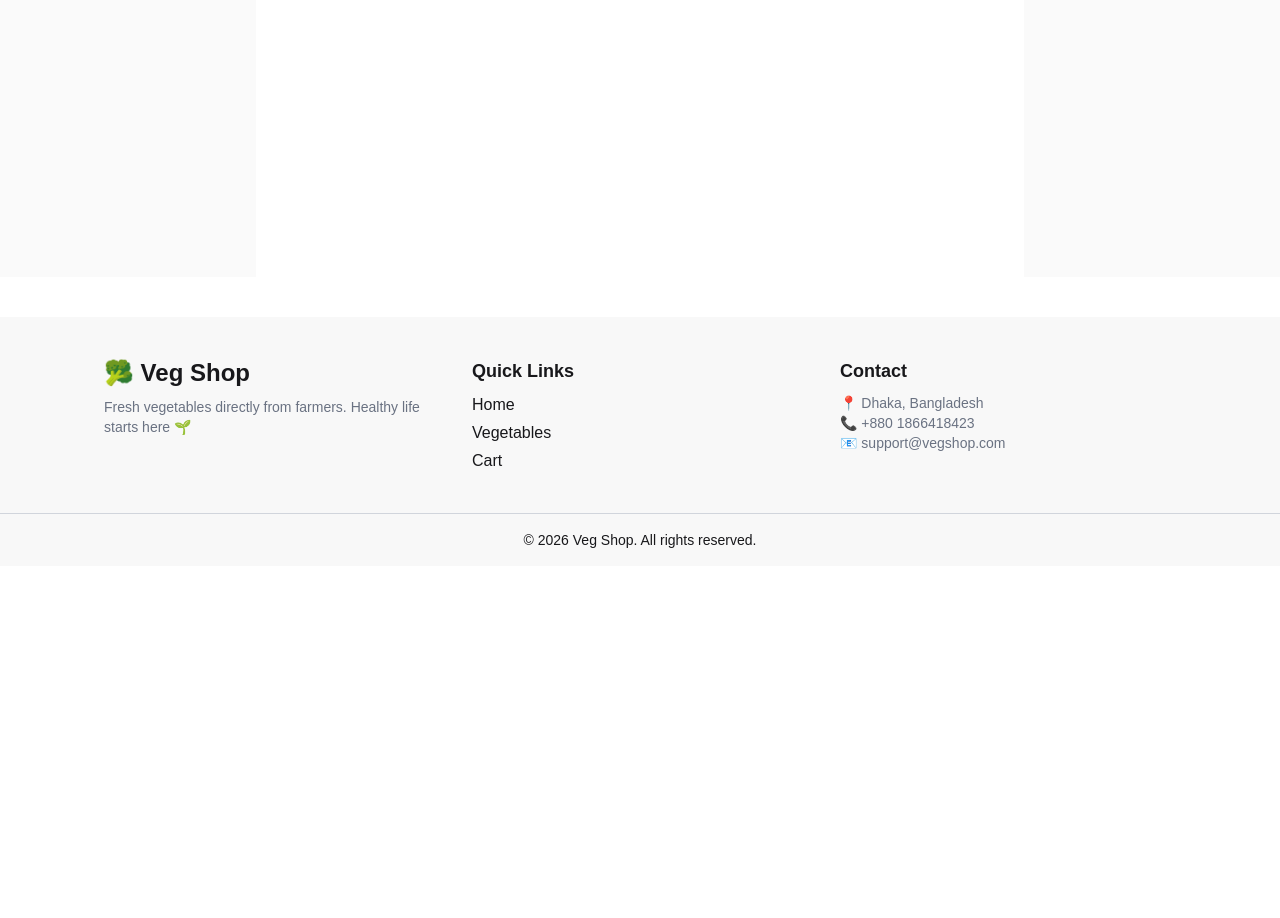
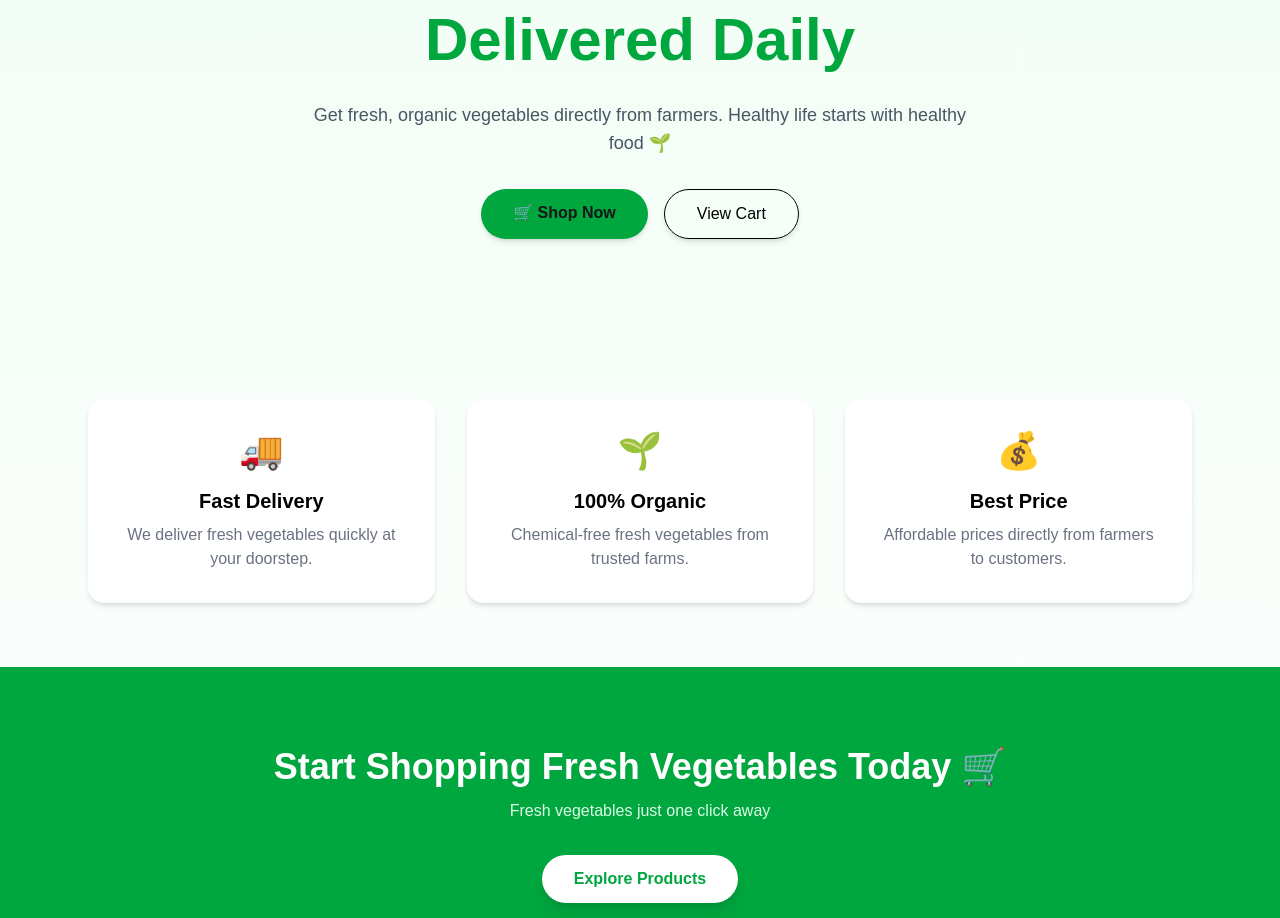
Before and after one commit to Mamun123123123/Vegetables_Website, a Next.js app: page / in a window 1280 px wide. Shown: the part 234-1152 px from the top of the page. Before the commit the page ends 800 px from the top, so only its background shows below. Built offline with nearby package versions, Linux system fonts and the light colour scheme.

Commit message:
cart section and home page

```diff
--- /dev/null
+++ b/src/app/cart/page.jsx
@@ -0,0 +1,112 @@
+"use client"
+
+import { useEffect, useState } from "react"
+import toast, { Toaster } from "react-hot-toast"
+
+export default function CartPage() {
+  const [cart, setCart] = useState([])
+
+
+  useEffect(() => {
+    const data = JSON.parse(localStorage.getItem("cart")) || []
+    setCart(data)
+  }, [])
+
+
+  const handleRemove = (id) => {
+    const updatedCart = cart.filter((item) => item.id !== id)
+    setCart(updatedCart)
+    localStorage.setItem("cart", JSON.stringify(updatedCart))
+    toast.success("Item removed 🗑")
+  }
+
+
+  const handleProceed = () => {
+    if (cart.length === 0) {
+      toast.error("Cart is empty 😢")
+      return
+    }
+
+    const confirm = window.confirm("Do you want to place order?")
+    if (!confirm) return
+
+    setCart([])
+    localStorage.removeItem("cart")
+
+    toast.success("Order placed 🚀 Cart cleared!")
+  }
+
+
+  const total = cart.reduce((sum, item) => sum + Number(item.price), 0)
+
+  return (
+    <div className="min-h-screen bg-gradient-to-b from-gray-50 to-white px-4 py-10">
+      <Toaster position="top-right" />
+
+      <div className="max-w-4xl mx-auto">
+
+
+        <div className="flex flex-col sm:flex-row sm:items-center sm:justify-between mb-8">
+          <h1 className="text-3xl font-bold text-black">🛒 Shopping Cart</h1>
+
+          <div className="mt-3 sm:mt-0 text-lg font-semibold text-gray-700">
+            Total: <span className="text-black">${total}</span>
+          </div>
+        </div>
+
+
+        {cart.length === 0 ? (
+          <div className="text-center py-20">
+            <p className="text-gray-500 text-lg">Your cart is empty 😢</p>
+          </div>
+        ) : (
+          <>
+
+            <div className="space-y-4">
+              {cart.map((item) => (
+                <div
+                  key={item.id}
+                  className="flex flex-col sm:flex-row sm:items-center sm:justify-between gap-4 bg-white border rounded-2xl p-4 shadow-sm hover:shadow-md transition"
+                >
+
+                  <div className="flex items-center gap-4">
+                    <img
+                      src={item.image}
+                      alt={item.name}
+                      className="w-16 h-16 rounded-xl object-cover border"
+                    />
+
+                    <div>
+                      <h2 className="text-lg font-semibold">{item.name}</h2>
+                      <p className="text-gray-500 text-sm">
+                        Price: ${item.price}
+                      </p>
+                    </div>
+                  </div>
+
+
+                  <button
+                    onClick={() => handleRemove(item.id)}
+                    className="bg-red-500 hover:bg-red-600 text-white px-4 py-2 rounded-xl text-sm w-full sm:w-auto"
+                  >
+                    Remove
+                  </button>
+                </div>
+              ))}
+            </div>
+
+
+            <div className="mt-10 flex flex-col sm:flex-row gap-3 sm:justify-end">
+              <button
+                onClick={handleProceed}
+                className="bg-black text-white px-6 py-3 rounded-xl font-semibold hover:bg-gray-800 transition w-full sm:w-auto"
+              >
+                Proceed to Checkout
+              </button>
+            </div>
+          </>
+        )}
+      </div>
+    </div>
+  )
+}
--- a/src/app/layout.js
+++ b/src/app/layout.js
@@ -3,6 +3,7 @@ import "./globals.css";
 import Navbar from "@/component/Navbar";
 import { Toaster } from "react-hot-toast"
 import Footer from "@/footer/Footer";
+import { CartProvider } from "@/context/CartContext";
 
 const geistSans = Geist({
   variable: "--font-geist-sans",
@@ -27,8 +28,10 @@ export default function RootLayout({ children }) {
     >
       <body className="min-h-full flex flex-col">
         <Navbar />
-        {children}
-        <Toaster position="top-right" />
+         <CartProvider>
+          {children}
+        </CartProvider>
+        <Toaster position="top-right 2000" />
         <Footer />
 
         </body>
--- a/src/app/page.js
+++ b/src/app/page.js
@@ -1,11 +1,87 @@
+import Link from "next/link"
+
+const Home = () => {
+  return (
+    <div className="min-h-screen bg-gradient-to-b from-green-50 to-white">
 
 
-export default function Home() {
-  return (
-    <div className="flex flex-col flex-1 items-center justify-center bg-zinc-50 font-sans">
-      <main className="flex flex-1 w-full max-w-3xl flex-col items-center justify-between py-32 px-16 bg-white  sm:items-start">
+      <section className="text-center py-24 px-4">
+        <h1 className="text-4xl md:text-6xl font-extrabold text-gray-800 leading-tight">
+          🥦 Fresh Vegetables <br />
+          <span className="text-green-600">Delivered Daily</span>
+        </h1>
 
-      </main>
+        <p className="mt-6 text-gray-600 max-w-2xl mx-auto text-lg">
+          Get fresh, organic vegetables directly from farmers.
+          Healthy life starts with healthy food 🌱
+        </p>
+
+        <div className="mt-8 flex justify-center gap-4 flex-wrap">
+          <Link
+            href="/products"
+            className="bg-green-600 hover:bg-green-700  px-8 py-3 rounded-full font-semibold shadow-md transition"
+          >
+            🛒 Shop Now
+          </Link>
+
+          <Link
+            href="/cart"
+            className=" border px-8 py-3 rounded-full text-black shadow-md transition"
+          >
+            View Cart
+          </Link>
+        </div>
+      </section>
+
+
+      <section className="max-w-6xl mx-auto py-16 px-6 grid md:grid-cols-3 gap-8">
+
+        <div className="p-8 bg-white rounded-2xl shadow-md hover:shadow-xl transition text-center">
+          <div className="text-4xl">🚚</div>
+          <h3 className="text-xl font-bold mt-4 text-black">Fast Delivery</h3>
+          <p className="text-gray-500 mt-2">
+            We deliver fresh vegetables quickly at your doorstep.
+          </p>
+        </div>
+
+        <div className="p-8 bg-white rounded-2xl shadow-md hover:shadow-xl transition text-center">
+          <div className="text-4xl">🌱</div>
+          <h3 className="text-xl text-black font-bold mt-4">100% Organic</h3>
+          <p className="text-gray-500 mt-2">
+            Chemical-free fresh vegetables from trusted farms.
+          </p>
+        </div>
+
+        <div className="p-8 bg-white rounded-2xl shadow-md hover:shadow-xl transition text-center">
+          <div className="text-4xl">💰</div>
+          <h3 className="text-xl font-bold text-black mt-4">Best Price</h3>
+          <p className="text-gray-500 mt-2">
+            Affordable prices directly from farmers to customers.
+          </p>
+        </div>
+
+      </section>
+
+
+      <section className="bg-green-600 text-white text-center py-20 px-4">
+        <h2 className="text-3xl md:text-4xl font-bold">
+          Start Shopping Fresh Vegetables Today 🛒
+        </h2>
+
+        <p className="mt-3 text-green-100">
+          Fresh vegetables just one click away
+        </p>
+
+        <Link
+          href="/products"
+          className="mt-8 inline-block bg-white text-green-600 px-8 py-3 rounded-full font-bold shadow-lg hover:scale-105 transition"
+        >
+          Explore Products
+        </Link>
+      </section>
+
     </div>
-  );
+  )
 }
+
+export default Home
--- a/src/app/products/[id]/page.jsx
+++ b/src/app/products/[id]/page.jsx
@@ -4,6 +4,31 @@ import Link from "next/link"
 import toast from "react-hot-toast"
 
 export default async function ProductDetails({ params }) {
+
+  const handleAddToCart = () => {
+    const existingCart = JSON.parse(localStorage.getItem("cart")) || []
+
+    const newItem = {
+      id: product.id,
+      name: product.name,
+      price: product.price,
+      image: product.image,
+      quantity: 1,
+    }
+
+    const alreadyExists = existingCart.find((item) => item.id === product.id)
+
+    if (alreadyExists) {
+      toast.error("Already in cart!")
+      return
+    }
+
+    const updatedCart = [...existingCart, newItem]
+    localStorage.setItem("cart", JSON.stringify(updatedCart))
+
+    toast.success("🛒 Added to cart successfully!")
+  }
+
   const { id } = await params
 
   const product = vegetables.find((v) => v.id === Number(id))
@@ -76,7 +101,7 @@ export default async function ProductDetails({ params }) {
 
           <div className="mt-8 flex gap-3">
             <button
-              onClick={() => toast.success("🛒 Added to cart successfully!")}
+              onClick={handleAddToCart}
               className="flex-1 bg-green-600 hover:bg-green-700 text-white py-3 rounded-xl font-semibold transition"
             >
               🛒 Add to Cart
--- a/src/app/products/page.jsx
+++ b/src/app/products/page.jsx
@@ -3,7 +3,6 @@
 import { useState } from "react"
 import { vegetables } from "@/data/vegetables"
 import Link from "next/link"
-import Image from "next/image"
 
 const Product = () => {
   const [selectedCategory, setSelectedCategory] = useState("All")
@@ -34,8 +33,7 @@ const Product = () => {
           <button
             key={cat}
             onClick={() => setSelectedCategory(cat)}
-            className={`px-3 py-1 rounded border ${
-              selectedCategory === cat
+            className={`px-3 py-1 rounded border ${selectedCategory === cat
                 ? "bg-green-600 text-black"
                 : "bg-white text-black"
               }`}
@@ -84,11 +82,8 @@ const Product = () => {
                 Stock: {veg.stock}
               </p>
 
-              <div className="flex gap-2 mt-3">
+              <div className="flex gap-2 mt-3 justify-center items-center">
 
-  <button className="w-1/2 bg-green-600 text-white py-1 rounded hover:bg-green-700">
-    Add to Cart
-  </button>
 
                 <Link
                   href={`/products/${veg.id}`}
--- a/src/component/Navbar.jsx
+++ b/src/component/Navbar.jsx
@@ -3,7 +3,10 @@ import Link from "next/link"
 const Navbar = () => {
   const links = (
     <>
+      <li><Link href="/">Home</Link></li>
       <li><Link href="/products">🥦 Vegetables</Link></li>
+      <li><Link href="/cart">Cart</Link></li>
+
     </>
   )
 
--- /dev/null
+++ b/src/context/CartContext.js
@@ -0,0 +1,38 @@
+"use client"
+import { createContext, useContext, useState } from "react"
+
+const CartContext = createContext()
+
+export const CartProvider = ({ children }) => {
+  const [cart, setCart] = useState([])
+
+
+  const addToCart = (product) => {
+    setCart((prev) => {
+      const existing = prev.find((item) => item.id === product.id)
+
+      if (existing) {
+        return prev.map((item) =>
+          item.id === product.id
+            ? { ...item, quantity: item.quantity + 1 }
+            : item
+        )
+      }
+
+      return [...prev, { ...product, quantity: 1 }]
+    })
+  }
+
+
+  const removeFromCart = (id) => {
+    setCart((prev) => prev.filter((item) => item.id !== id))
+  }
+
+  return (
+    <CartContext.Provider value={{ cart, addToCart, removeFromCart }}>
+      {children}
+    </CartContext.Provider>
+  )
+}
+
+export const useCart = () => useContext(CartContext)
```
Lines whose indentation alone changed are shown as unchanged.
